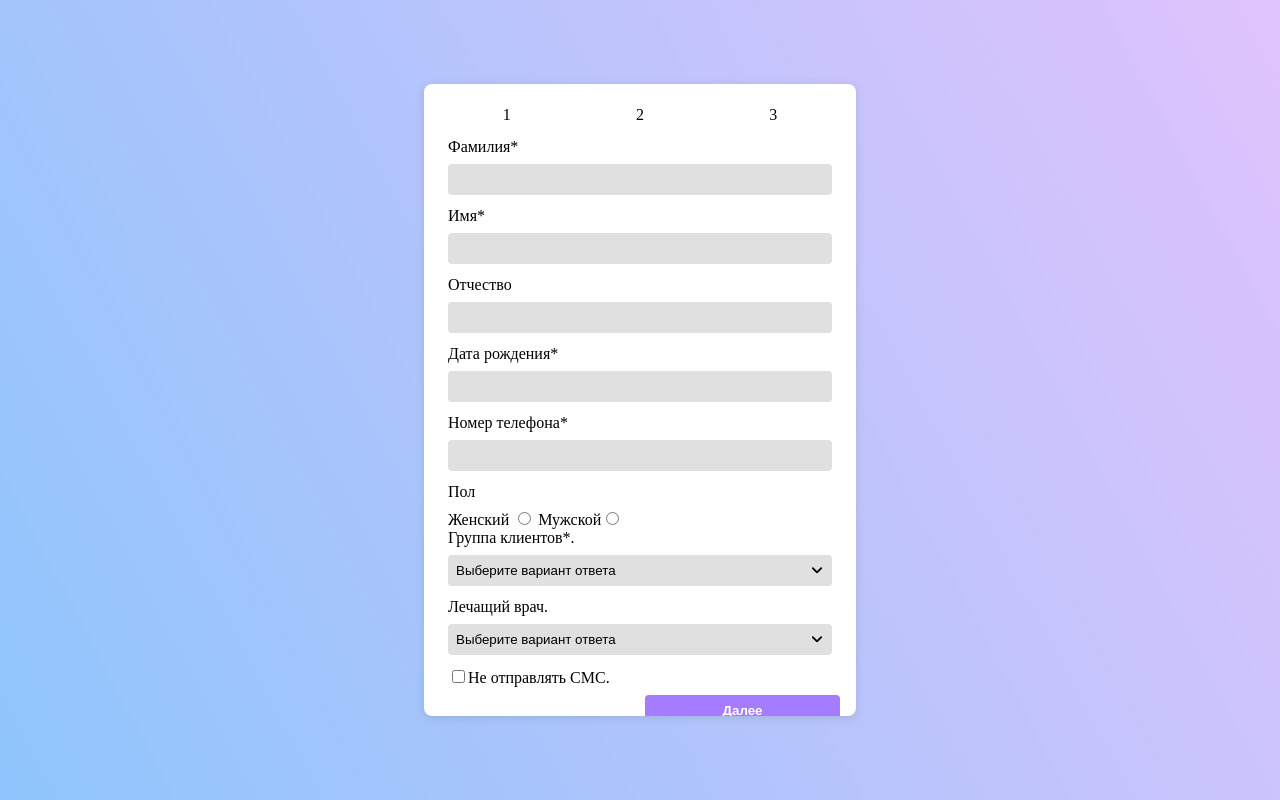
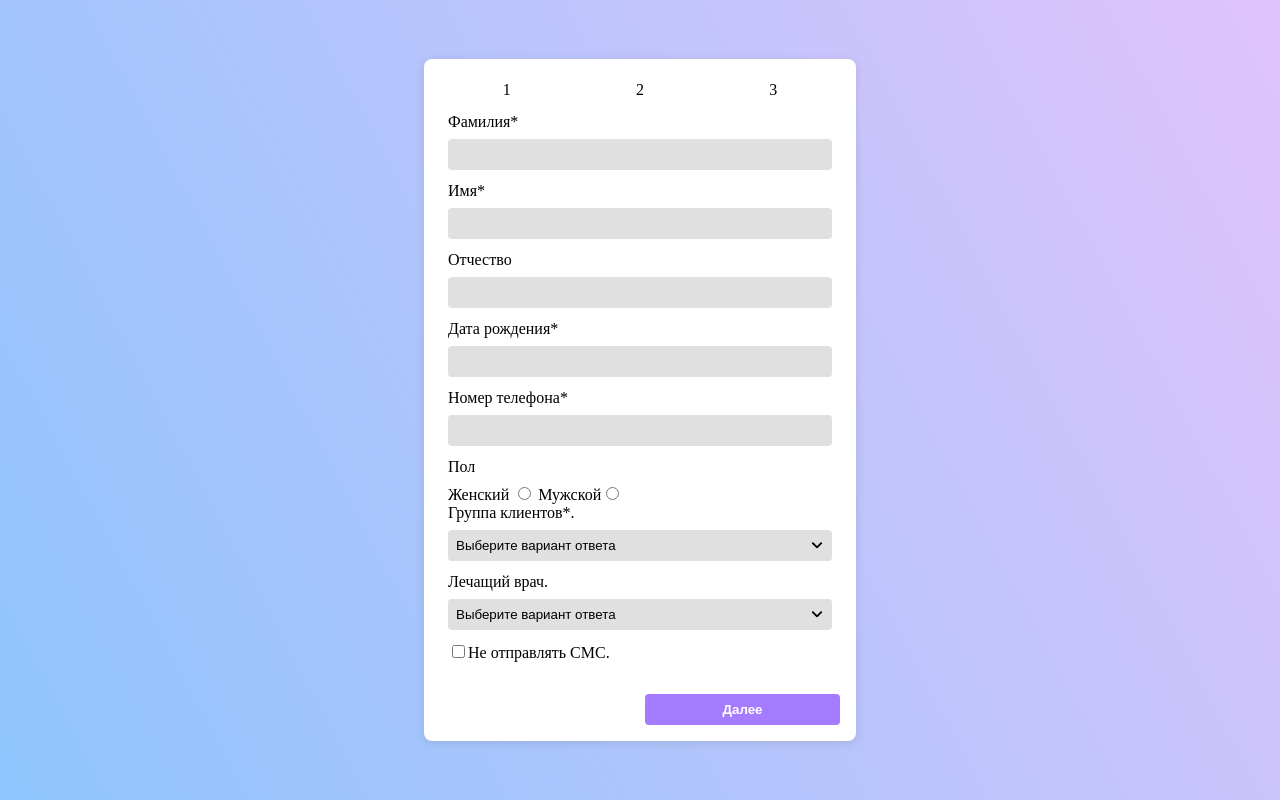
Before and after one commit to Sadnessa/test-form, a Vue app: page / in a window 1280 px wide. Built offline with nearby package versions, Linux system fonts and the light colour scheme.

Commit message:
Fixed select.

```diff
--- a/src/App.vue
+++ b/src/App.vue
@@ -120,9 +120,7 @@ p {
   flex-direction: column;
   width: 100%;
   max-width: 400px;
-  height: 100%;
-  max-height: 600px;
-  overflow: hidden;
+  min-height: 650px;
 
   .view {
     display: flex;
--- a/src/components/base/FormSelector.vue
+++ b/src/components/base/FormSelector.vue
@@ -108,7 +108,6 @@ export default {
 <style lang="scss" scoped>
 .selector {
   position: relative;
-  z-index: 1;
 
   span {
     display: flex;
@@ -121,6 +120,7 @@ export default {
 
   .select {
     position: absolute;
+    z-index: 1;
     top: 32px;
     width: 100%;
     background: white;
```
